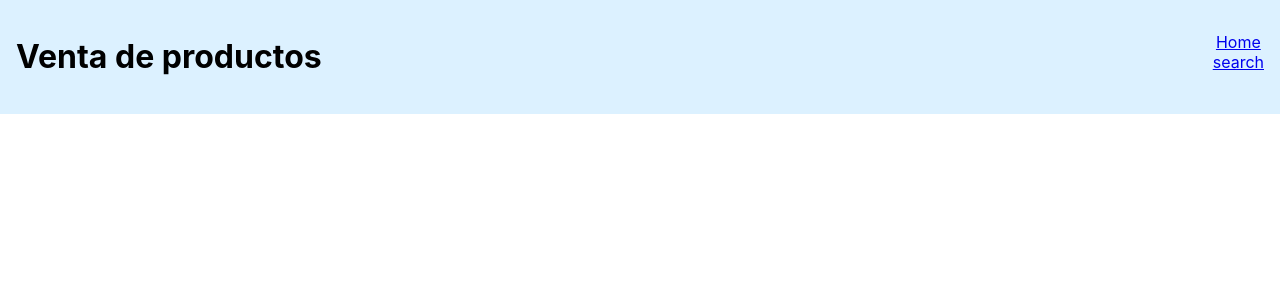
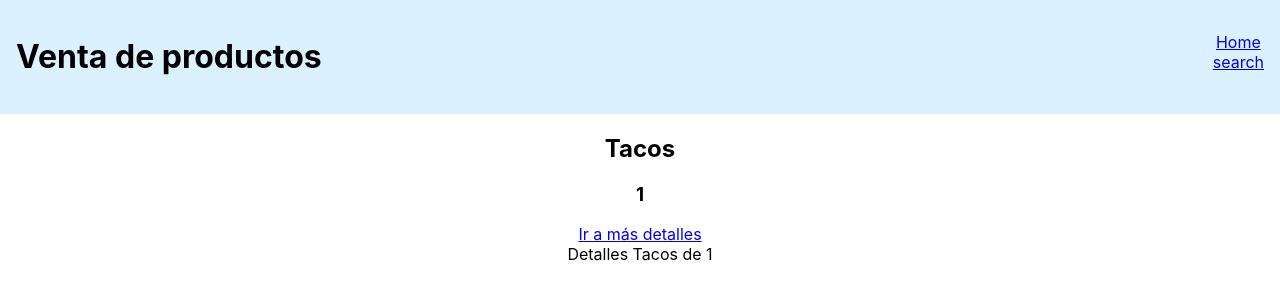
Before and after one commit to adrian1426/ReactJS_ReactRouterDomV6, a React (Create React App) app: page /tacos/1/details in a window 1280 px wide. Shown: the top 300 px of the page. Built offline with nearby package versions, Linux system fonts and the light colour scheme.

Commit message:
rutas anidadas y outlet

```diff
--- a/src/App.js
+++ b/src/App.js
@@ -3,6 +3,7 @@ import Search from './components/Search';
 import { Link, Route, Routes } from 'react-router-dom';
 import './App.css';
 import Tacos from './components/Tacos';
+import TacosDetail from './components/TacosDetail';
 
 function App() {
   return (
@@ -21,7 +22,9 @@ function App() {
       <Routes>
         <Route path='/' element={<Home />} />
         <Route path='/search' element={<Search />} />
-        <Route path='/tacos/:name' element={<Tacos />} />
+        <Route path='/tacos/:name' element={<Tacos />}>
+          <Route path='details' element={<TacosDetail />} />
+        </Route>
       </Routes>
     </div>
   );
--- a/src/components/Tacos.js
+++ b/src/components/Tacos.js
@@ -1,4 +1,4 @@
-import { useParams } from 'react-router-dom';
+import { useParams, Link, Outlet } from 'react-router-dom';
 
 const Tacos = () => {
   const { name } = useParams();
@@ -7,6 +7,10 @@ const Tacos = () => {
     <div>
       <h2>Tacos</h2>
       <h3>{name}</h3>
+
+      <Link to='details'>Ir a más detalles</Link>
+
+      <Outlet />
     </div>
   );
 };
--- /dev/null
+++ b/src/components/TacosDetail.js
@@ -0,0 +1,13 @@
+import { useParams } from 'react-router-dom';
+
+const TacosDetail = () => {
+  const { name } = useParams();
+
+  return (
+    <div>
+      Detalles Tacos de {name}
+    </div>
+  );
+};
+
+export default TacosDetail;
```
